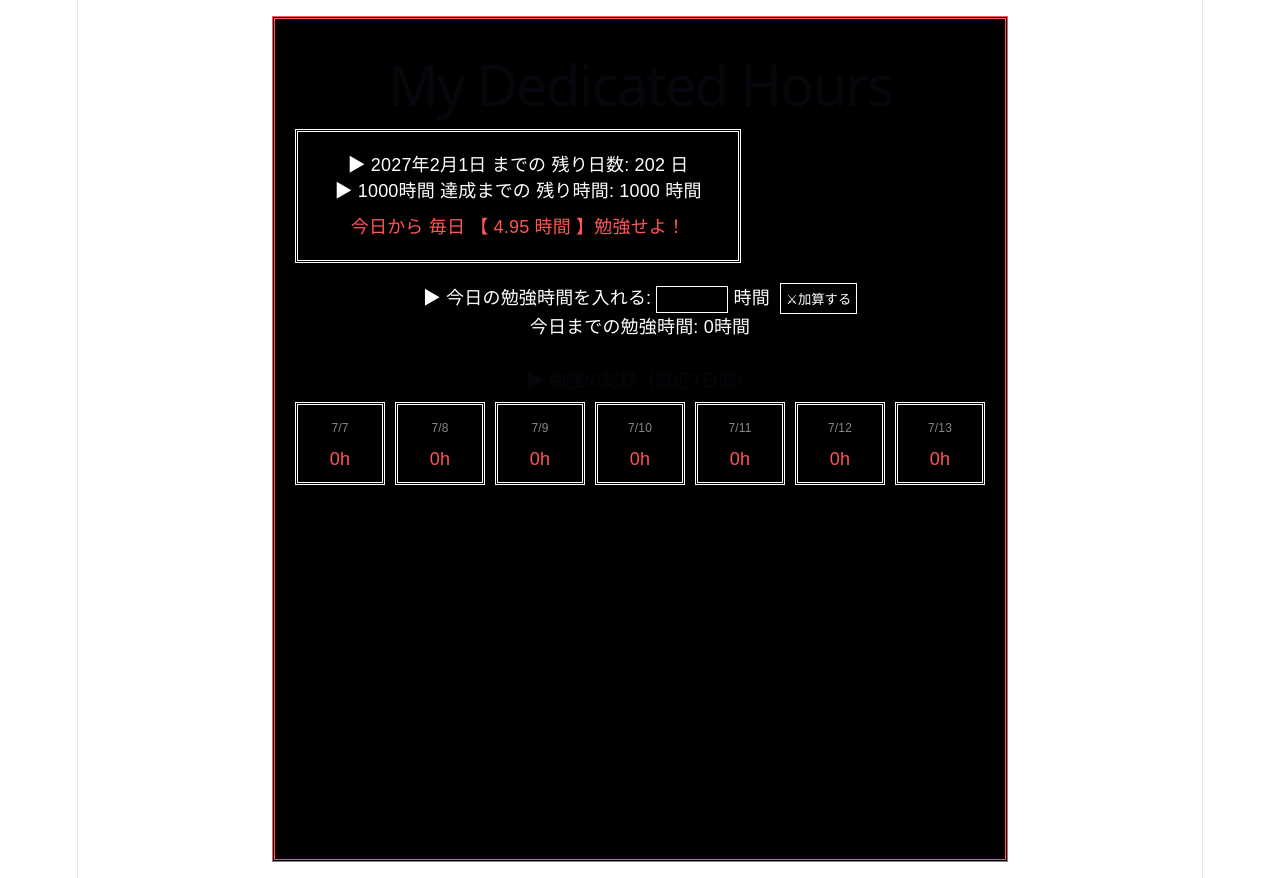
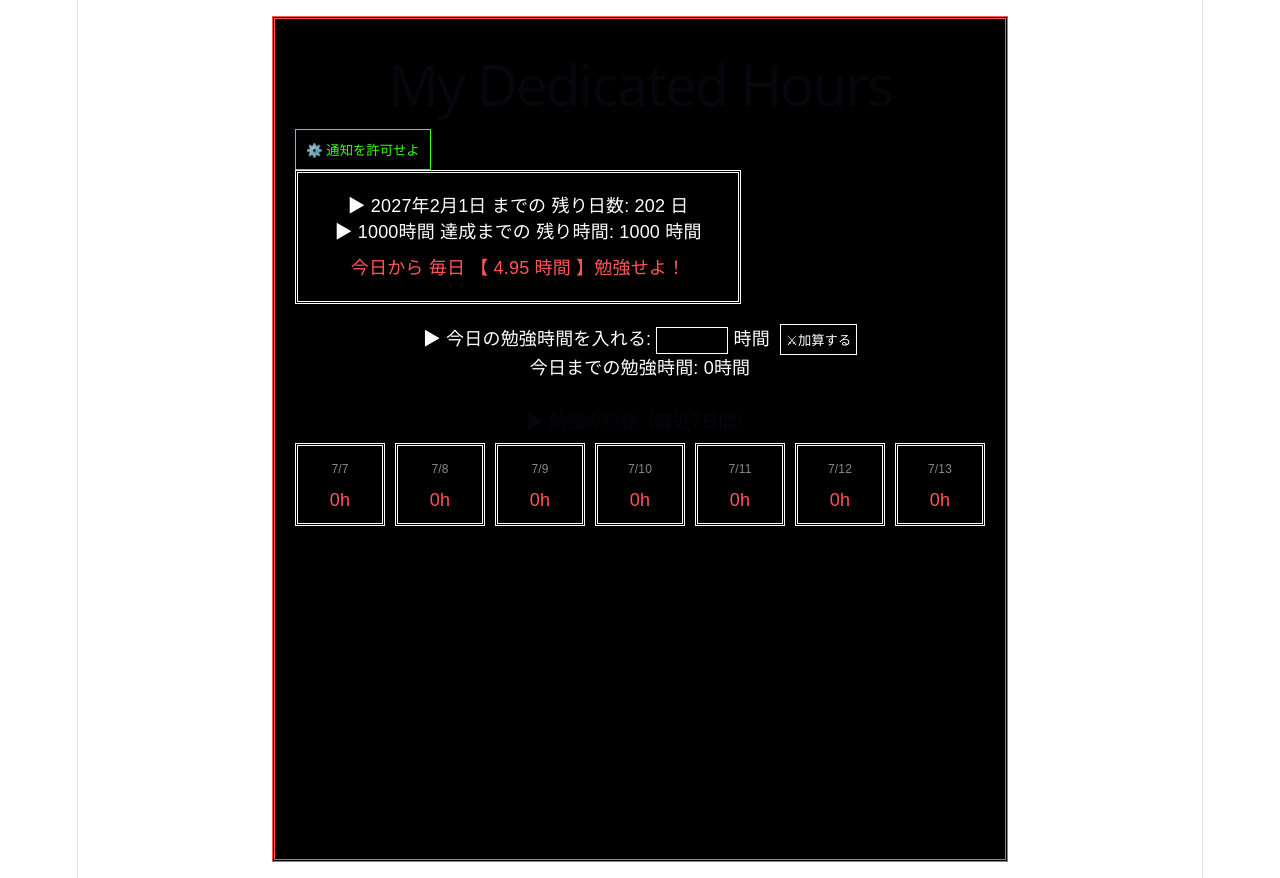
Before and after one commit to ppattitesuto-ops/my-dedicated-hours, a React (Vite) app: page / in a window 1280 px wide. Built offline with nearby package versions, Linux system fonts and the light colour scheme.

Commit message:
feat: iOSの通知制限を突破する手動パーミッション強制発動ボタンの設置

```diff
--- a/src/App.tsx
+++ b/src/App.tsx
@@ -90,6 +90,27 @@ function App() {
   return (
     <div className={`${styles.container} ${isSaboriActive ? styles.curseActive : ''}`}>
       <h1>My Dedicated Hours</h1>
+      {/* 🔔 iPhoneの通知の壁を破壊する、手動許可ボタン */}
+      <button
+        onClick={() => {
+          // ユーザーの手動クリックをトリガーにして、Notificationを強制発動させる！
+          Notification.requestPermission().then((permission) => {
+            alert(`通知ステータス: ${permission}`); // ➔ 許可されたら granted と出ます！
+          });
+        }}
+        style={{
+          marginTop: '20px',
+          backgroundColor: '#000000',
+          color: '#39ff14', // ネオングリーン
+          border: '1px solid #39ff14',
+          padding: '10px',
+          cursor: 'pointer',
+          fontFamily: '"DotGothic16", sans-serif',
+          display: 'block'
+        }}
+      >
+        ⚙️ 通知を許可せよ
+      </button>
 
       {/* 📊 運命のカウントダウンメーター */}
       <CountDownMeter remainingDays={remainingDays} remainingHours={remainingHours} dailyRequiredAverage={dailyRequiredAverage} />
```
